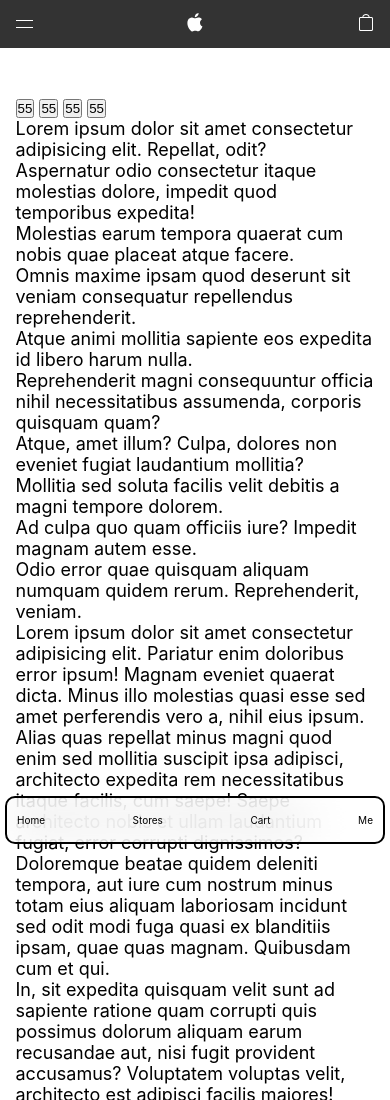
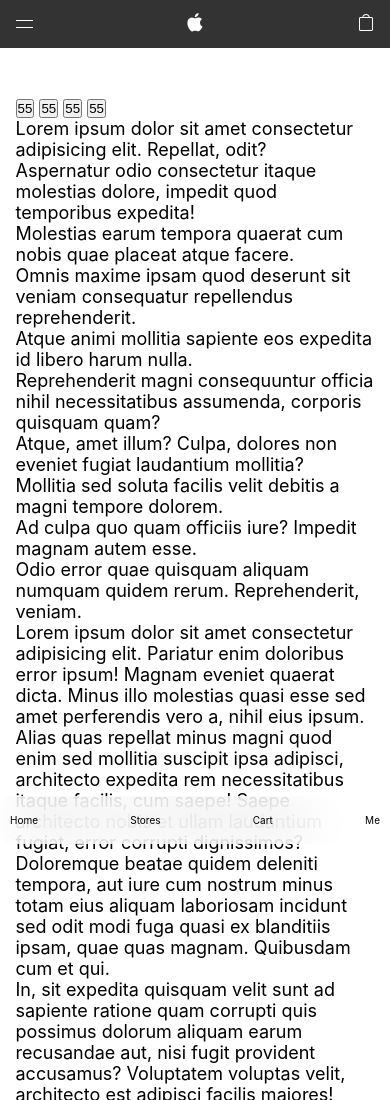
Before and after one commit to delhombre/draft, a plain HTML site: page index.html in a window 390 px wide. Shown: the top 1100 px of the page. Drawn offline with Linux system fonts and the light colour scheme.

Commit message:
rm border and x-margin

```diff
--- a/index.css
+++ b/index.css
@@ -489,8 +489,8 @@ header {
 	.bottom-nav {
 		position: fixed;
 		bottom: 0;
-		left: 0.5rem;
-		right: 0.5rem;
+		left: 0;
+		right: 0;
 		height: 4.8rem;
 		display: flex;
 		align-items: center;
@@ -508,7 +508,7 @@ header {
 		background: rgba(255, 255, 255, 0.5);
 		backdrop-filter: blur(2rem);
 		border-radius: 1rem;
-		border: 2px solid #000;
+		/* border: 2px solid #000; */
 		padding: 1rem;
 	}
 
```
